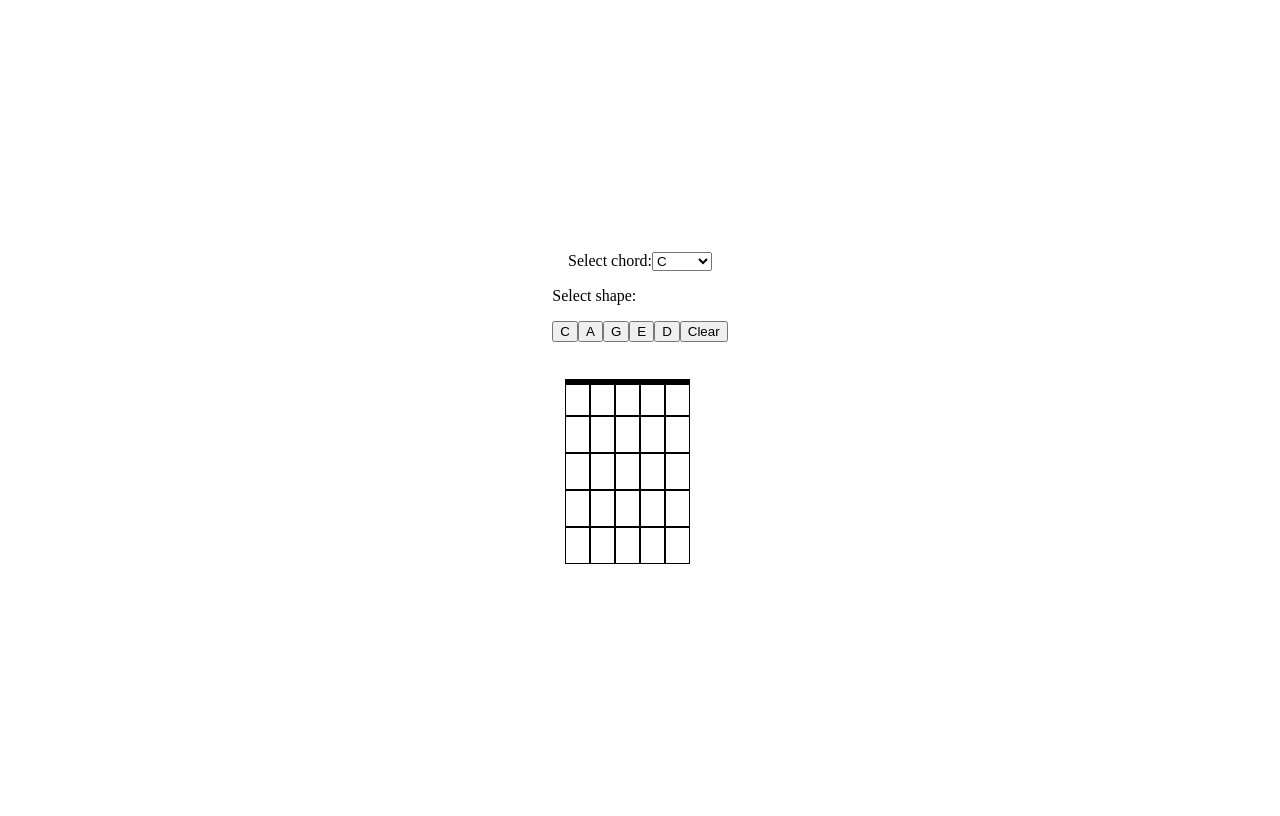
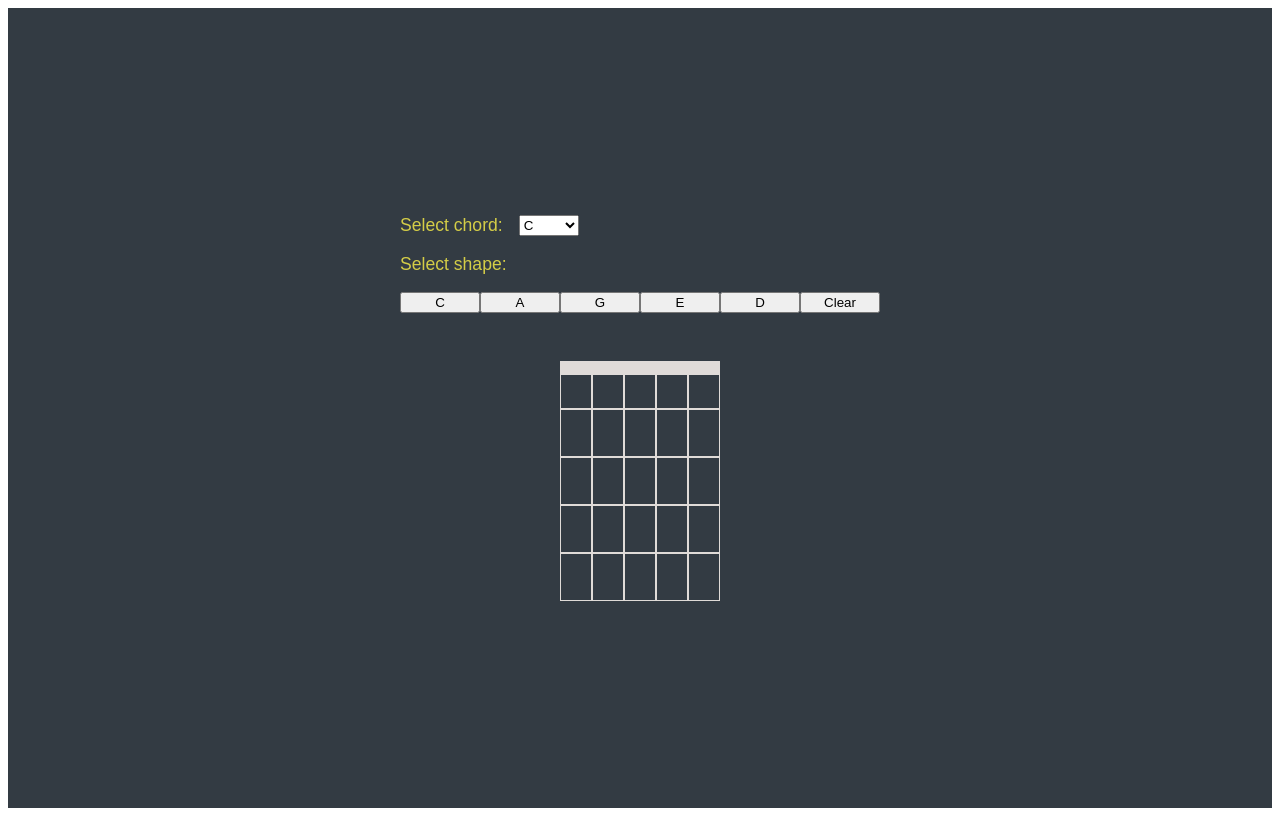
Before and after one commit to SamShubitz/CAGED-Guitar-App, a React (Vite) app: page /CAGED in a window 1280 px wide. Built offline with nearby package versions, Linux system fonts and the light colour scheme.

Commit message:
added some styling

```diff
--- a/src/App.css
+++ b/src/App.css
@@ -1,81 +1,101 @@
 .app {
+  background-color: #333b43;
+  display: flex;
   height: 100vh;
-  display: flex;
+  padding-inline: 2rem;
   flex-direction: column;
   justify-content: center;
   align-items: center;
 }
 
+p, label {
+  font-family: 'karla', sans-serif;
+  color: #d4cd47;
+  font-size: 1.1rem;
+}
+
+.note-select-section {
+  width: 30rem;
+  display: flex;
+  gap: 1rem;
+}
+
+.button-section > button {
+  width: 5rem;
+}
+
 .chord-diagram {
   display: flex;
+  width: 10rem;
 }
 
 .barre-fret-indicator {
-  padding-top: 30px;
+  margin-top: 4.4rem;
+  margin-left: -1.6rem;
+  font-size: .97rem;
+  font-style: italic;
 }
 
 .fret-board {
-  display: grid;
-  grid-template-columns: repeat(6, 25px);
-  grid-template-rows: repeat(6, 37px);
+  display: inline grid;
+  grid-template-columns: repeat(6, 2rem);
+  grid-template-rows: repeat(6, 3rem);
 }
 
 .fret {
-  border: .3px solid;
+  border: 0.3px solid #E0DBD8;
   display: flex;
   align-items: center;
 }
 
 .fret:nth-child(6n + 5) {
-  border-right: 1px solid;
+  border-right: 1px solid #E0DBD8;
 }
 
 .fret:nth-child(6n + 1) {
-  border-left: 1px solid;
+  border-left: 1px solid #E0DBD8;
 }
 
 .fret:nth-child(n+6):nth-child(-n+12) {
-  border-top: 6px solid;
+  border-top: 14px solid #E0DBD8;
 }
 
 .last-string {
   display: flex;
   align-items: center;
   position: relative;
-
 }
 
 .fret-board > span:nth-of-type(12) {
-  border-top: 5px solid white;
+  border-top: 13.9px solid #333b43;;
 }
 
-
 .fret-fret, .last-string-fret {
-  background-color: black;
-  border-radius: 50%;
-  height: 10px;
-  width: 10px;
+  background-color: #E0DBD8;
+  border-radius: 10px;
+  height: .9rem;
+  width: .9rem;
   position: relative;
-  right: 5.5px;
+  right: 8px;
 }
 
 .open-fret {
-  background-color: white;
-  border: 1px solid black;
-  margin-top: 24px;
-  border-radius: 50%;
-  height: 8px;
-  width: 8px;
+  background-color:#333b43;
+  border: 1px solid #E0DBD8;
+  margin-top: 1.7rem;
+  border-radius: 8px;
+  height: .8rem;
+  width: .8rem;
   position: relative;
-  right: 5.5px;
+  right: 8px;
 }
 
 .barred-fret {
-  background-color: black;
+  background-color:#E0DBD8;
   border-top-left-radius: 16px;
   border-bottom-left-radius: 16px;
-  height: 9px;
-  min-width: 48px;
+  height: .7rem;
+  min-width: 4.5rem;
   position: relative;
-  right: 48px;
+  right: 4.5rem;
 }
--- a/src/ChordDiagram.tsx
+++ b/src/ChordDiagram.tsx
@@ -4,18 +4,26 @@ import { useState, useEffect } from "react";
 const ChordDiagram = ({ currentShape, selectedRoot }) => {
   const [barredFret, setBarredFret] = useState("");
   const isBarred = currentShape.name != selectedRoot;
-  const barredFrets = [8, 9, 10, 11];
+  const { shape, name } = currentShape;
+  const barredFrets =
+    name === "C"
+      ? [11]
+      : name === "D" || name === "G"
+      ? [10, 11]
+      : name === "A"
+      ? [9, 10, 11]
+      : [8, 9, 10, 11];
 
   let finalShape = [];
-  if (currentShape.shape.length != 0) {
+  if (shape.length != 0) {
     if (isBarred) {
-      const newFrets = currentShape.shape
+      const newFrets = shape
         .filter((fret) => fret >= 6)
         .map((fret) => fret + 6);
       const barredShape = Array.from(new Set([...barredFrets, ...newFrets]));
       finalShape = barredShape;
     } else {
-      finalShape = currentShape.shape;
+      finalShape = shape;
     }
   }
 
--- a/src/RootSelect.tsx
+++ b/src/RootSelect.tsx
@@ -19,8 +19,8 @@ const RootSelect = ({ setSelectedRoot }) => {
   };
 
   return (
-    <div note-select-section>
-      <label htmlFor="note-select">Select chord:</label>
+    <div className="note-select-section">
+      <label htmlFor="note-select">Select chord: </label>
       <select className="note-select" id="note-select" onChange={handleChange}>
         {notes.map((note, index) => (
           <option key={index} value={note}>
```
Also changed, not shown: src/Button.tsx (added).
